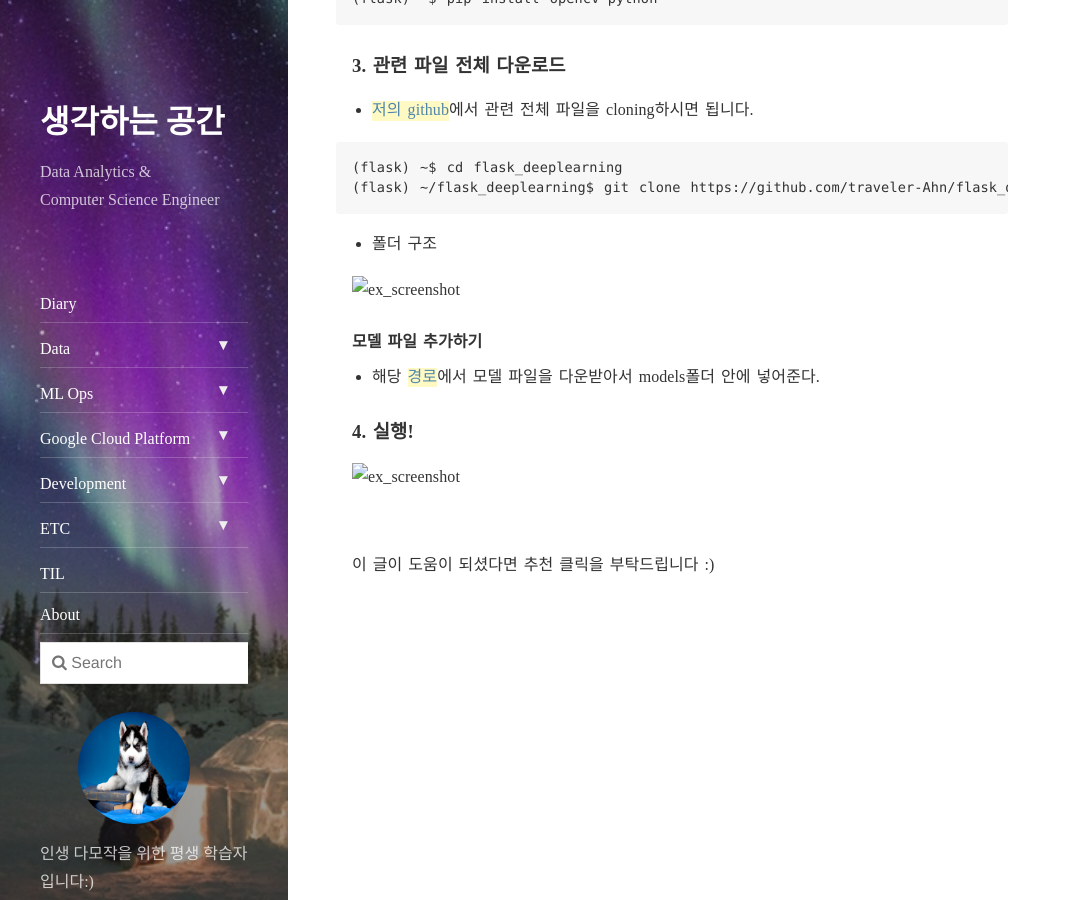
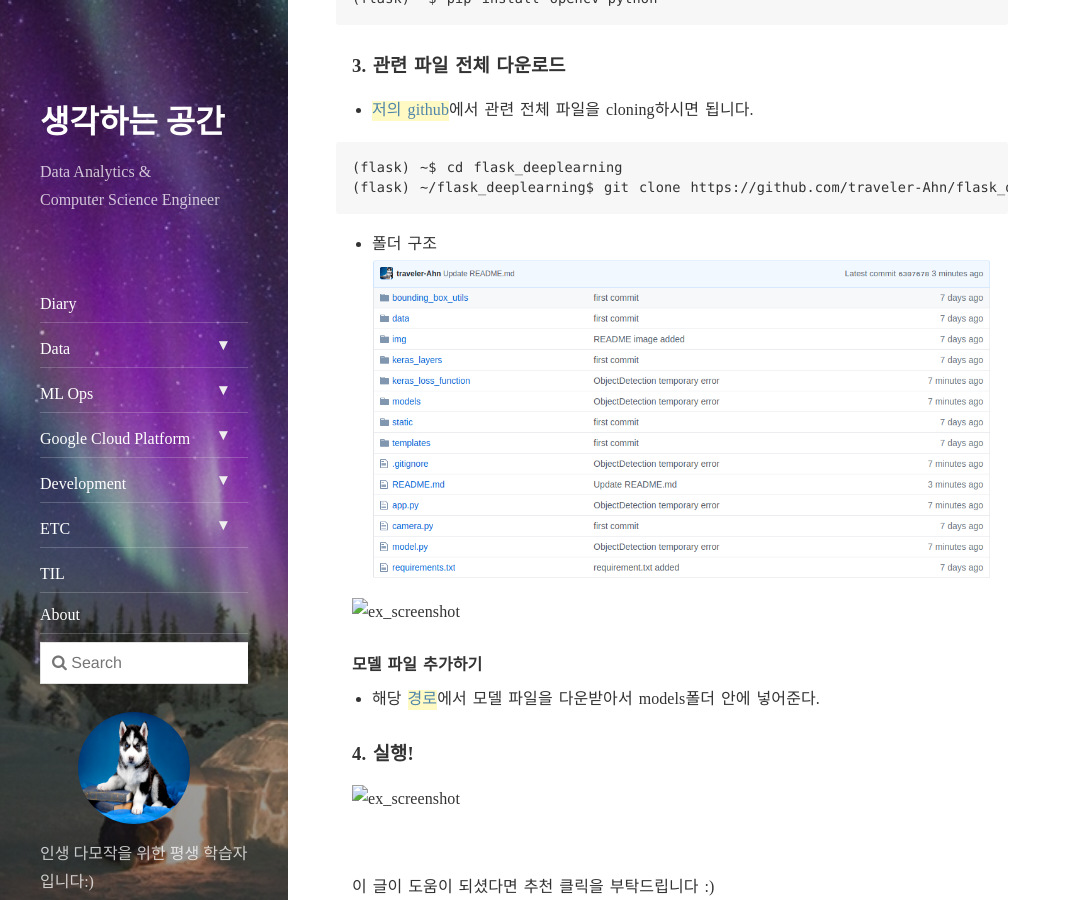
Before and after one commit to traveler-Ahn/traveler-ahn.github.io, a Jekyll site: the page built from _posts/2019-08-13-flask-deeplearning.md, in a window 1280 px wide and 900 px high, scrolled down 1474 px. Shown: the whole window, without its empty margins (0-1071 px from the left). Built offline with Jekyll 4.4.1, drawn with Linux system fonts in a browser that asks for light colours; nearby versions of some CDN libraries; comment, search, counter and statistics services are not loaded.

Commit message:
Update 2019-08-13-flask-deeplearning.md

````diff
--- a/_posts/2019-08-13-flask-deeplearning.md
+++ b/_posts/2019-08-13-flask-deeplearning.md
@@ -71,6 +71,7 @@ $ source flask/bin/activate
 ```
 
 - 폴더 구조
+<img src="https://github.com/traveler-Ahn/traveler-ahn.github.io/blob/master/assets/img/190814_folder_structure.png">
 
 ![ex_screenshot](../assets/img/190814_folder_structure.png)
 
````
